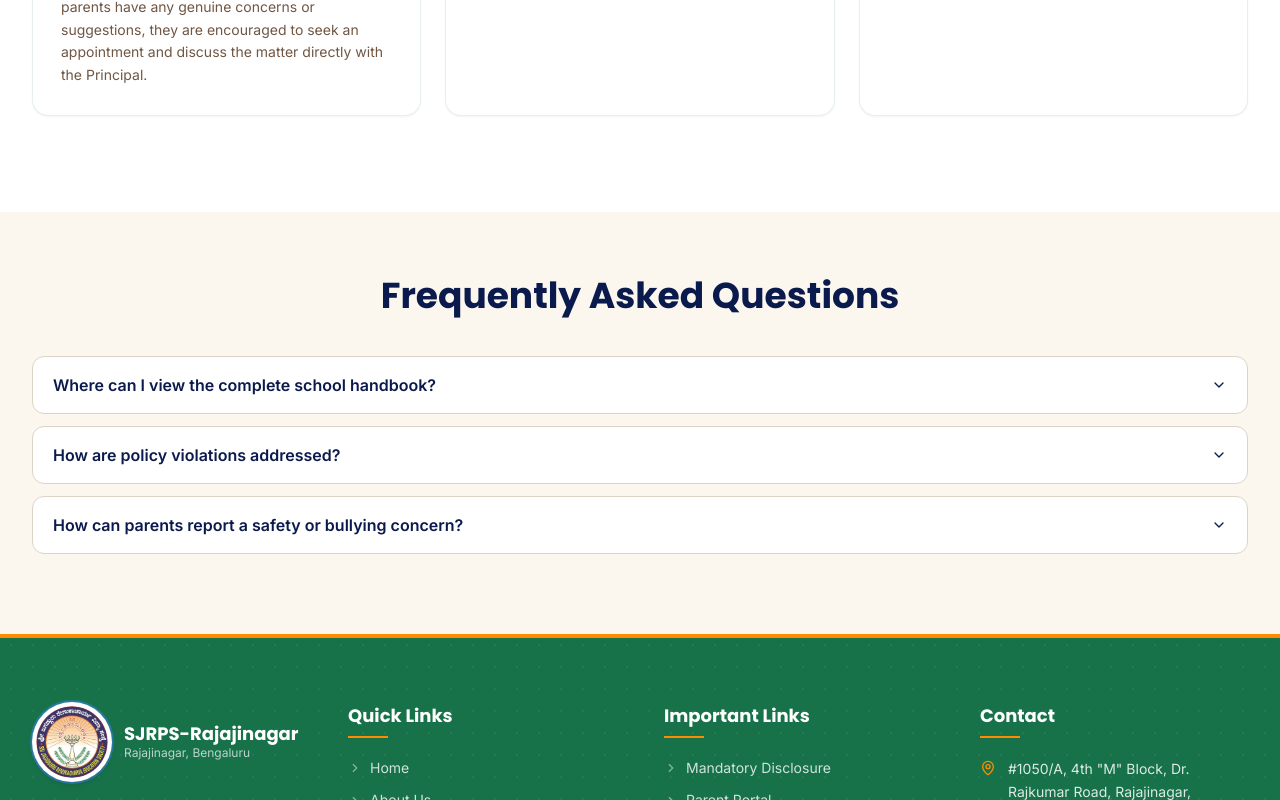
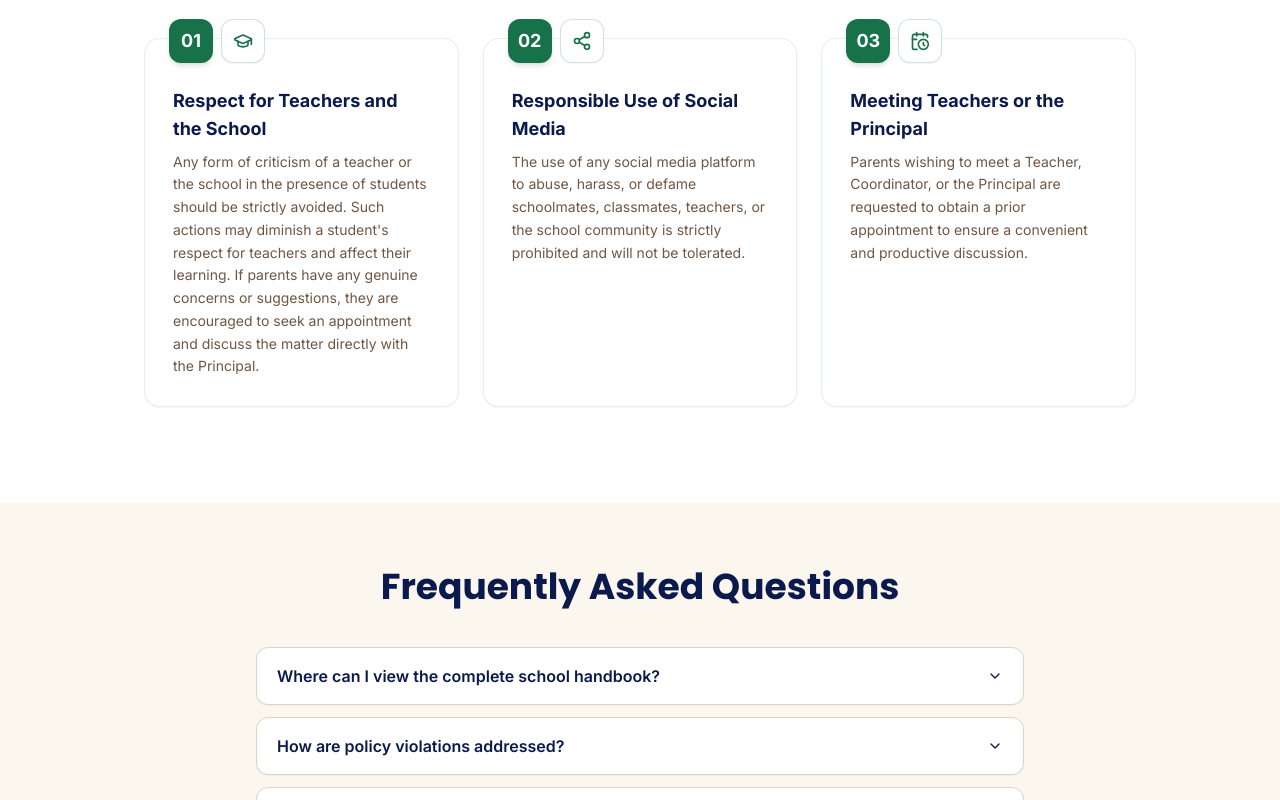
Before and after one commit to ROI-1213/sjrps_public_school_rajajinagar, a React (Vite) app: page /admissions/school-policies in a window 1280 px wide. Shown: the part 2000-2800 px from the top of the page. Built offline with nearby package versions, Linux system fonts and the light colour scheme; no server answers.

Commit message:
Center Frequently Asked Questions section with max-w-3xl container

```diff
--- a/src/pages/admissions/SchoolPolicies.tsx
+++ b/src/pages/admissions/SchoolPolicies.tsx
@@ -187,7 +187,8 @@ const SchoolPolicies = () => {
       </section>
 
       <section className="pb-20 bg-[hsl(38_70%_96%)] py-16 mt-16">
-        <div className="container mx-auto px-4 max-w-3xl">
+        <div className="container mx-auto px-4">
+          <div className="max-w-3xl mx-auto">
             <h2
               className="text-3xl md:text-4xl font-bold text-logo-navy text-center mb-10"
               style={{ fontFamily: "Poppins, sans-serif" }}
@@ -195,7 +196,7 @@ const SchoolPolicies = () => {
               Frequently Asked Questions
             </h2>
             <Accordion type="single" collapsible className="space-y-3">
-            <AccordionItem value="q1" className="bg-white rounded-xl border px-5">
+              <AccordionItem value="q1" className="bg-white rounded-xl border px-5 shadow-sm">
                 <AccordionTrigger className="text-left text-logo-navy font-semibold">
                   Where can I view the complete school handbook?
                 </AccordionTrigger>
@@ -204,7 +205,7 @@ const SchoolPolicies = () => {
                   also available on request at the school office.
                 </AccordionContent>
               </AccordionItem>
-            <AccordionItem value="q2" className="bg-white rounded-xl border px-5">
+              <AccordionItem value="q2" className="bg-white rounded-xl border px-5 shadow-sm">
                 <AccordionTrigger className="text-left text-logo-navy font-semibold">
                   How are policy violations addressed?
                 </AccordionTrigger>
@@ -213,7 +214,7 @@ const SchoolPolicies = () => {
                   disciplinary committee review where required.
                 </AccordionContent>
               </AccordionItem>
-            <AccordionItem value="q3" className="bg-white rounded-xl border px-5">
+              <AccordionItem value="q3" className="bg-white rounded-xl border px-5 shadow-sm">
                 <AccordionTrigger className="text-left text-logo-navy font-semibold">
                   How can parents report a safety or bullying concern?
                 </AccordionTrigger>
@@ -224,6 +225,7 @@ const SchoolPolicies = () => {
               </AccordionItem>
             </Accordion>
           </div>
+        </div>
       </section>
     </Layout>
   );
```
Also changed, not shown: src/index.css. Lines whose indentation alone changed are shown as unchanged.
